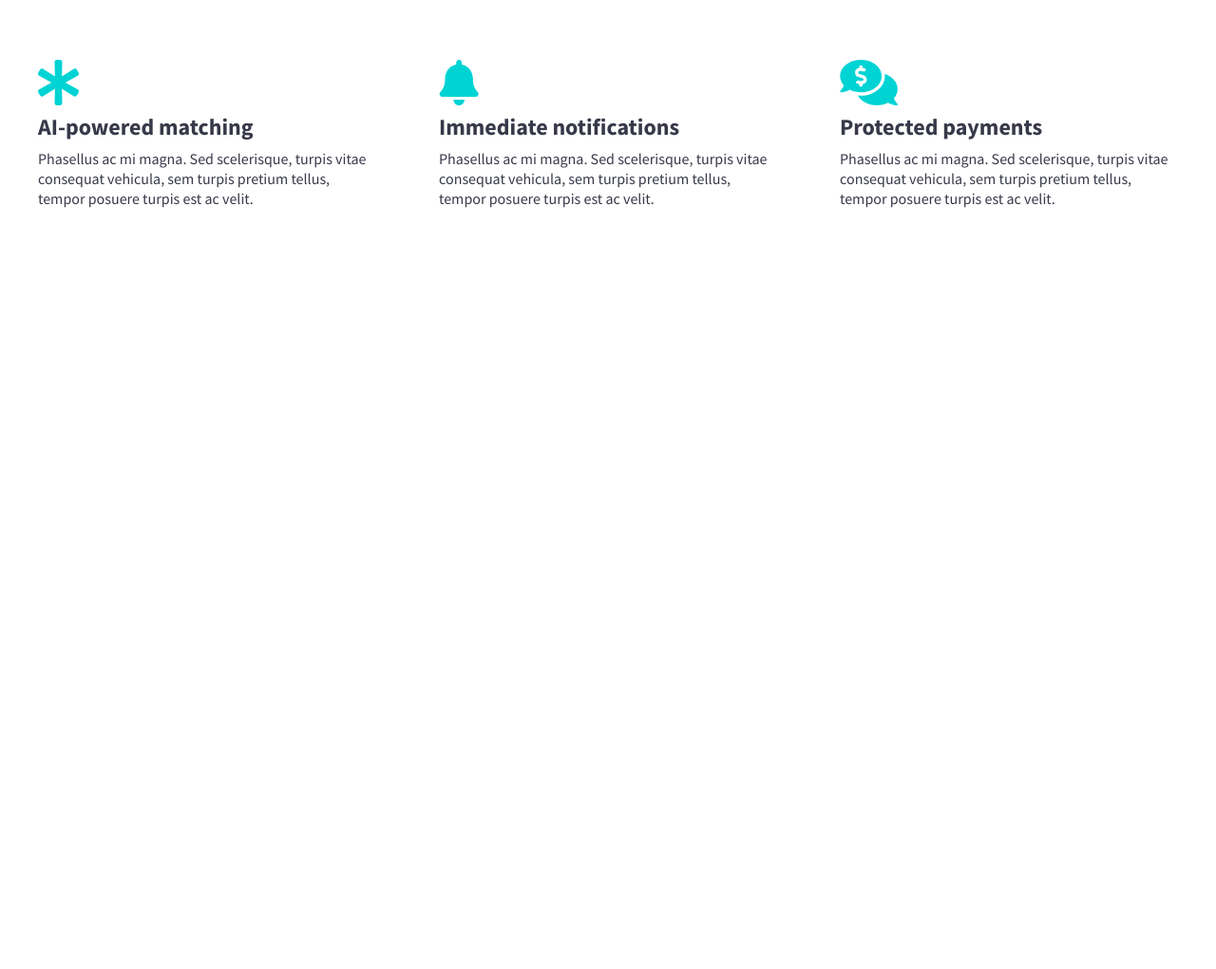
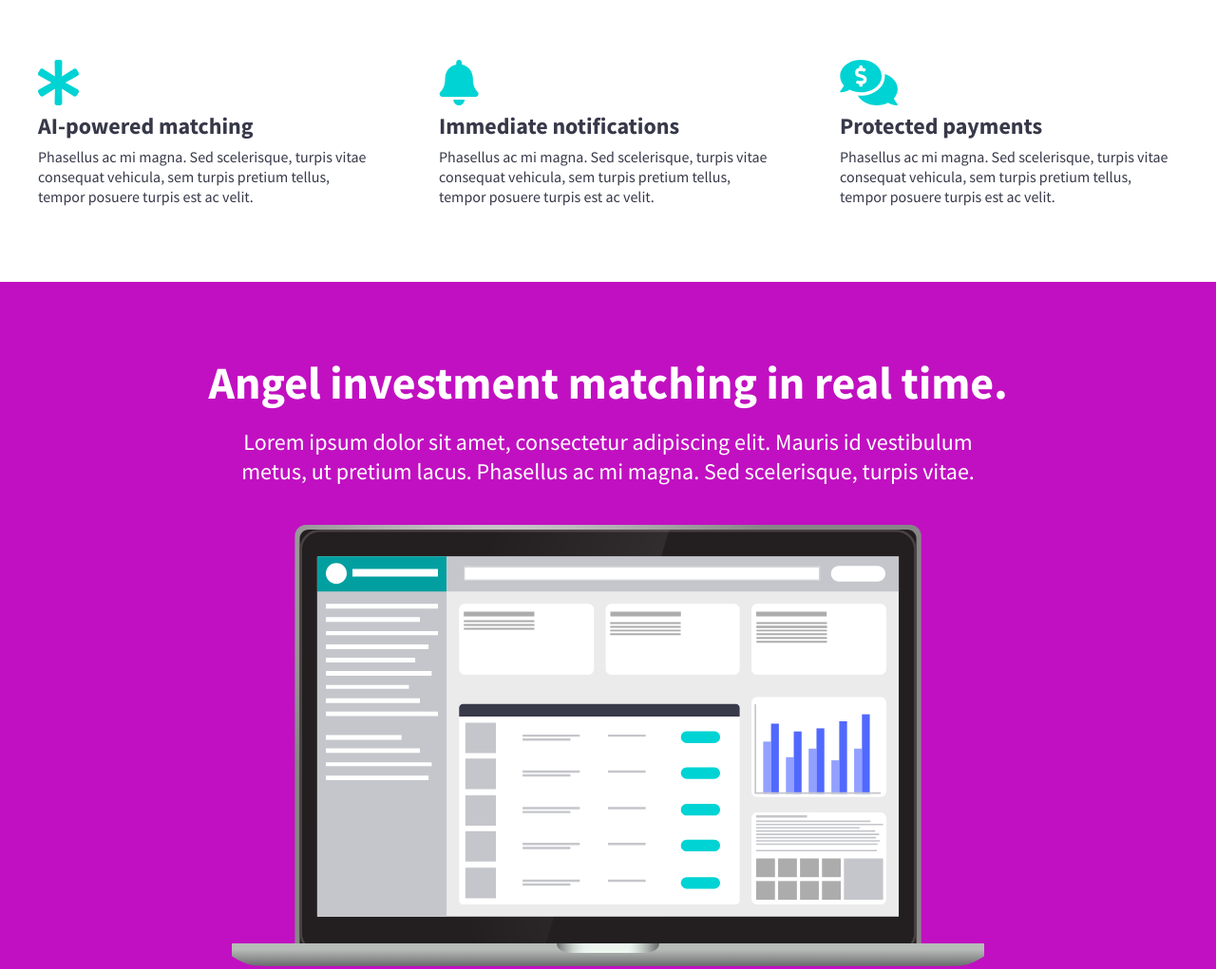
Before and after one commit to jdearden4/codercoder, a website: page index.html in a window 1280 px wide. Shown: the part 699-1720 px from the top of the page at 95% size. Before the commit the page ends 999 px from the top, so only its background shows below. Drawn offline with nearby package versions, Linux system fonts and the light colour scheme; files that its build step writes are made by us from their sources.

Commit message:
fw feature

```diff
--- /dev/null
+++ b/app/scss/components/_fw-feature.scss
@@ -0,0 +1,16 @@
+@use '../util/' as u;
+
+.fw-feature {
+    background-color: var(--fullwidth-bg);
+    color: var(--text-light);
+    text-align: center;
+    &__description {
+        margin-block-end: 40px;
+        max-width: 70ch;
+        margin-inline: auto;
+    }
+    &__image {
+        max-width: u.rem(792);
+        margin-inline: auto; //centers block
+    }
+}
--- a/app/scss/components/_index.scss
+++ b/app/scss/components/_index.scss
@@ -1,3 +1,5 @@
 @forward 'topnav';
 @forward 'hero';
 @forward 'features';
+@forward 'fw-feature';
+@forward 'testimonial';
--- a/app/scss/globals/_typography.scss
+++ b/app/scss/globals/_typography.scss
@@ -24,10 +24,13 @@ h1 {
 h2 {
     font-size: u.rem(36);
     font-size: clamp(u.rem(36), 1.91rem + 1.45vw, u.rem(48)); //viewport width
+    line-height: 1.1;
+    margin-block-end: u.rem(20);
 }
 
 h3 {
     font-size: u.rem(24);
+    line-height: 1;
 }
 
 p {
@@ -36,7 +39,7 @@ p {
     line-height: 1.3;
 
     &.medium {
-        font-size:clamp(u.rem(20), 1.14rem + 0.48vw, u.rem(28));
+        font-size:clamp(u.rem(20), 1.14rem + 0.48vw, u.rem(24));
     }
 
     &.large {
--- a/index.html
+++ b/index.html
@@ -77,6 +77,19 @@
                         </div>
                     </div>
                 </section>
+                <section class="fw-feature">
+                    <div class="wrapper fw-feature__wrapper">
+                        <h2 class="fw-feature__title">Angel investment matching in real time.</h2>
+                        <p class="fw-feature__description medium">Lorem ipsum dolor sit amet, consectetur adipiscing elit. Mauris id vestibulum
+                            metus, ut pretium lacus. Phasellus ac mi magna. Sed scelerisque, turpis vitae.</p>
+                        <img src="./app/img/laptop-dashboard.svg" alt="open laptop showing a dashboard on the screen" width="792" height="465" class="fw-feature__image">
+                    </div>
+                </section>
+                <section class="testimonial">
+                    <div class="wrapper testimonial__wrapper">
+
+                    </div>
+                </section>
         </article>
     </main>
     <footer></footer>
```
Also changed, not shown: app/img/author-1x.jpg (added), app/img/author-2x.jpg (added), app/img/author-3x.jpg (added), app/img/laptop-dashboard.svg (added), app/img/quotation-mark-teal.svg (added), app/scss/components/_testimonial.scss (added).
